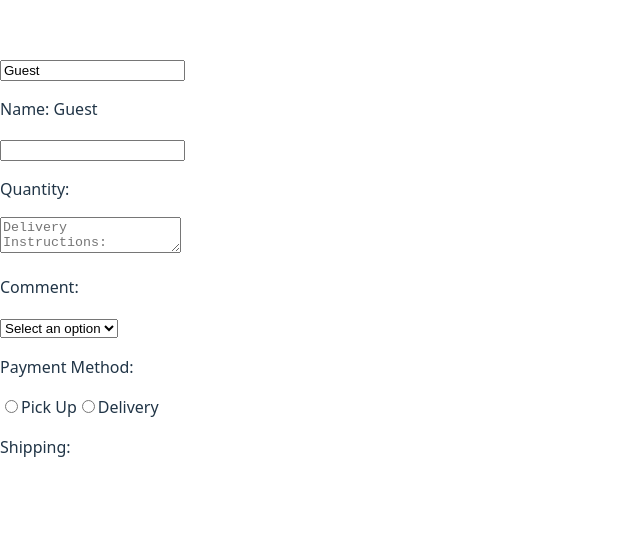
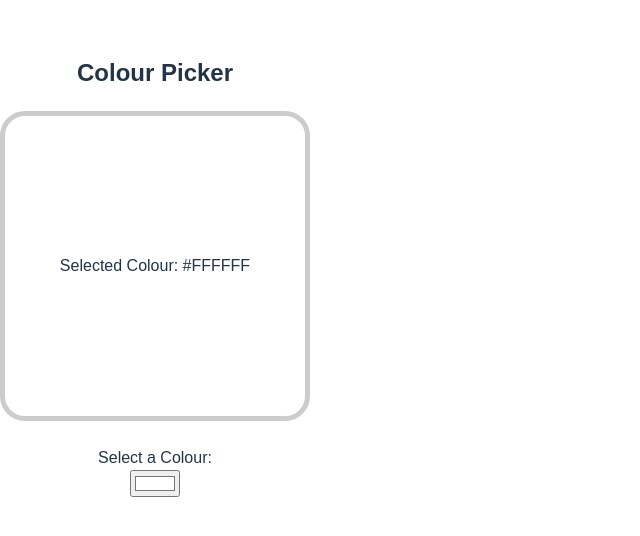
Before and after one commit to Alex-935/React_BroCode, a React (Vite) app in the folder my-react-app/: page / in a window 1280 px wide. Shown: the part 134-670 px from the top of the page, without its empty margins (0-640 px from the left). Built offline with nearby package versions, Linux system fonts and the light colour scheme.

Commit message:
ColourPicker

```diff
--- a/my-react-app/src/App.jsx
+++ b/my-react-app/src/App.jsx
@@ -12,6 +12,7 @@
 import MyComponent from "./MyComponent.jsx";
 import Counter from "./Counter.jsx"
 import OnChangeComponent from "./OnChangeComponent.jsx";
+import ColourPicker from "./ColourPicker.jsx";
 
 // cd into my-react-app,  npm run dev
 
@@ -38,7 +39,7 @@
     </>*/
 
     <>
-      <OnChangeComponent />
+      <ColourPicker />
     </>
   );
 }
--- /dev/null
+++ b/my-react-app/src/ColourPicker.jsx
@@ -0,0 +1,23 @@
+
+import React, {useState} from 'react';
+
+function ColourPicker() {
+
+    const [colour, setColour] = useState("#FFFFFF");
+
+    function handleColourChange(event) {
+        setColour(event.target.value);
+    }
+
+    return(
+        <div className="colour-picker-div">
+            <h2>Colour Picker</h2>
+            <div className="colour-display" style={{backgroundColor: colour}}>
+                <p>Selected Colour: {colour}</p>
+            </div>
+            <label>Select a Colour:</label>
+            <input type="color" value={colour} onChange={handleColourChange}></input>
+        </div>
+    );
+}
+export default ColourPicker;
--- a/my-react-app/src/index.css
+++ b/my-react-app/src/index.css
@@ -183,3 +183,42 @@
 .counter-button:hover {
    background-color: rgba(29, 146, 185, 0.85);
 }
+
+.colour-picker-div {
+  font-family: Arial, Helvetica, sans-serif;
+  display: flex;
+  flex-direction: column;
+  align-items: center;
+}
+.colour-picker-div h1 {
+  margin: 50px;
+  font-size: 3rem;
+}
+.colour-display {
+  width: 300px;
+  height: 300px;
+  display: flex;
+  justify-content: center;
+  align-items: center;
+  border: 5px solid hsl(0, 0%, 80%);
+  border-radius: 25px;
+  margin-bottom: 25px;
+  transition: 0.25 ease;
+}
+.colour-picker p {
+  color: hsl(0, 0%, 20%);
+  font-size: 2rem;
+  text-align: center;
+}
+.colour-picker label {
+  font-size: 1.5rem;
+  font-weight: bold;
+  margin-bottom: 10px;
+}
+.colour-picker input[type="color"] {
+  width: 75px;
+  height: 50px;
+  padding: 5px;
+  border-radius: 10px;
+  border: 3px solid hsl(0, 0%, 80%);
+}
```
